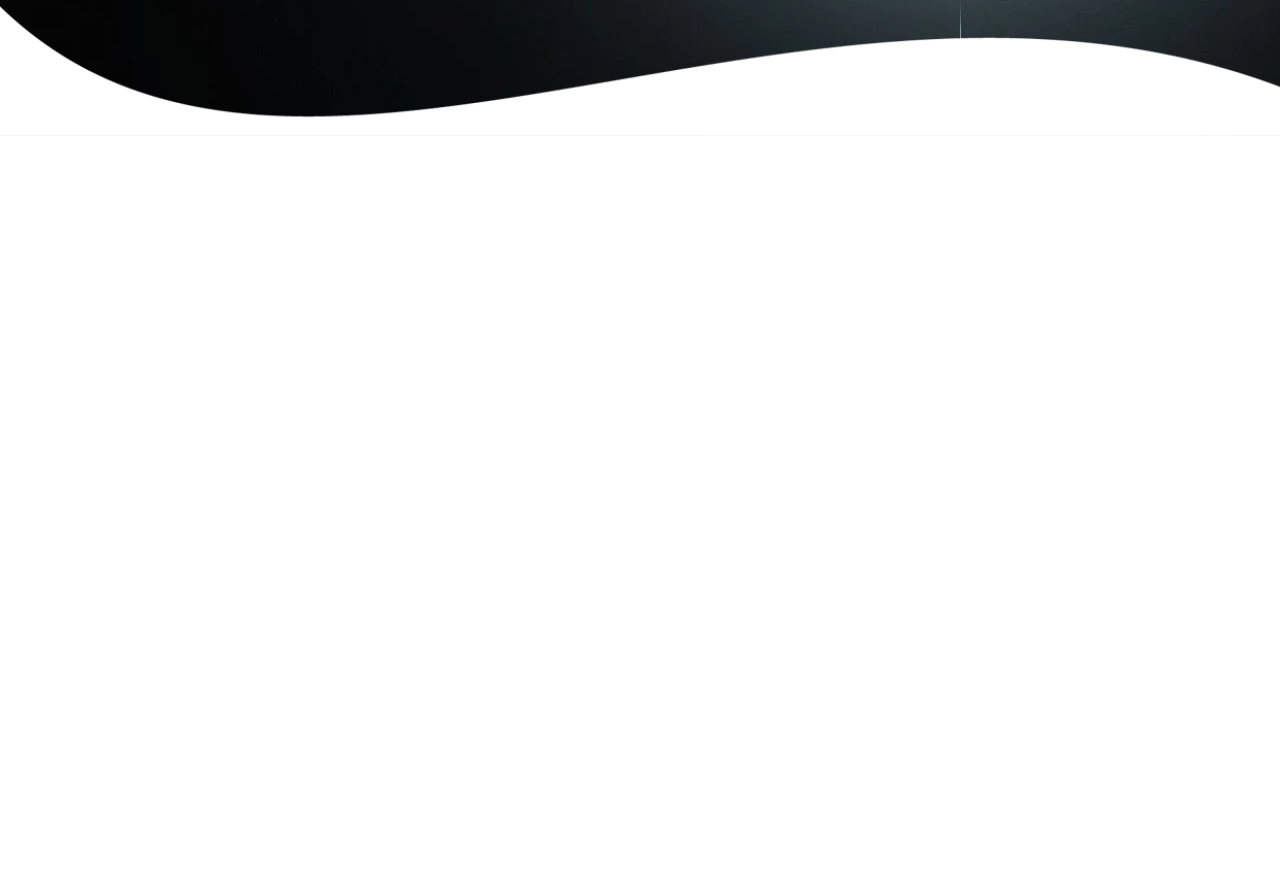
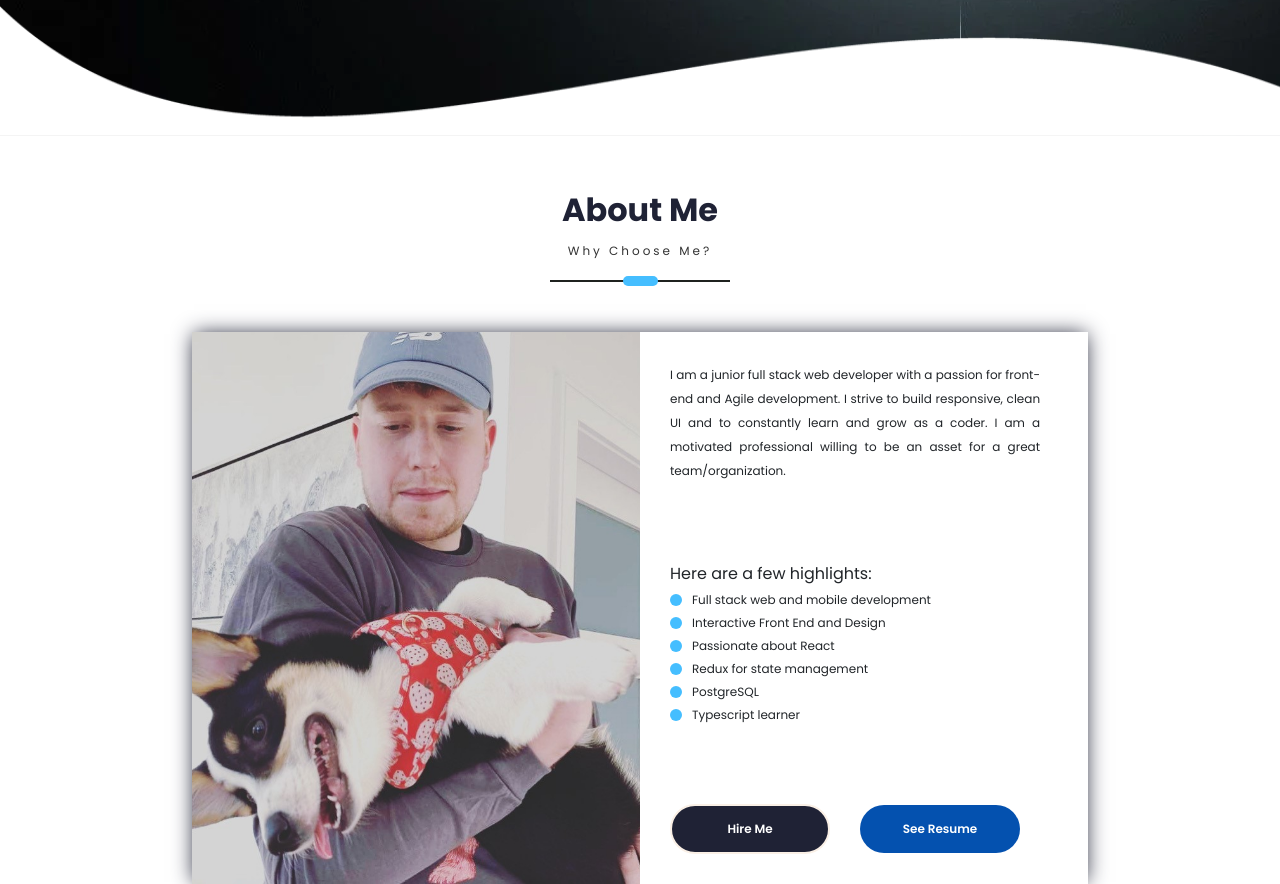
Before and after one commit to Matt-Chisholm/RESP-REACT, a React (Create React App) app: page / in a window 1280 px wide. Shown: the part 534-1418 px from the top of the page. Before the commit the page ends 800 px from the top, so only its background shows below. Built offline with nearby package versions, Linux system fonts and the light colour scheme; a web font is replaced by a local one.

Commit message:
about me styling and function

```diff
--- /dev/null
+++ b/src/PortfolioContainer/AboutMe/AboutMe.css
@@ -0,0 +1,82 @@
+.about-me-container {
+  display: flex;
+  flex-direction: column;
+  justify-content: center;
+  align-items: center;
+  margin: 50px 0 0 0;
+}
+.about-me-parent {
+  max-width: 1000px;
+  width: 70%;
+}
+.about-me-card {
+  display: flex;
+  width: 100%;
+  box-shadow: 0 0px 20px -2px #1f2235;
+}
+.about-me-profile {
+  width: 50%;
+  background-image: url("../../assets/aboutMe/me.jpg");
+  background-size: cover;
+  background-repeat: no-repeat;
+  background-position: center;
+}
+.about-me-details {
+  width: 48%;
+  text-align: justify;
+  padding: 30px;
+}
+.about-me-description {
+  font-size: 12px;
+}
+.about-me-highlights {
+  margin: 80px 0;
+}
+.highlght-heading {
+  font-family: "Poppins Bold";
+  font-size: 14px;
+  margin: 0 0 5px 0;
+}
+.highlight {
+  display: flex;
+  align-items: center;
+  margin: 5px 0;
+  font-size: 12px;
+}
+.highlight-blob {
+  height: 12px;
+  width: 12px;
+  margin: 0 10px 0 0;
+  background-color:rgb(69, 190, 255);
+  border-radius: 50%;
+}
+.about-me-options .highlighted-btn {
+  margin: 0 0 0 30px;
+}
+
+/*IPAD PRO RESPONSIVENESS*/
+@media only screen and (max-width: 1110px) {
+  .about-me-parent {
+    width: 88%;
+  }
+}
+@media only screen and (max-width: 898px) {
+  .about-me-profile {
+    display: none;
+  }
+  .about-me-details {
+    width: 100%;
+  }
+}
+@media only screen and (max-width: 466px) {
+  .about-me-options {
+    display: flex;
+    flex-direction: column;
+  }
+  .about-me-options .highlighted-btn {
+    margin: 24px 0 0 0 !important;
+  }
+  .about-me-options button {
+    width: 100%;
+  }
+}
--- /dev/null
+++ b/src/PortfolioContainer/AboutMe/AboutMe.js
@@ -0,0 +1,77 @@
+import React, { useEffect } from "react";
+import "./AboutMe.css";
+import ScreenHeading from "../../utilities/ScreenHeading/ScreenHeading";
+import ScrollService from "../../utilities/ScrollService";
+import Animations from "../../utilities/Animations";
+
+export default function AboutMe(props) {
+  let fadeInScreenHandler = (screen) => {
+    if (screen.fadeScreen !== props.id) {
+      return;
+    }
+    Animations.animations.fadeInScreen(props.id);
+  };
+
+  const fadeInSubscription =
+    ScrollService.currentScreenFadeIn.subscribe(fadeInScreenHandler);
+
+  const screenConstants = {
+    description:
+      "I am a junior full stack web developer with a passion for front-end and Agile development. I strive to build responsive, clean UI and to constantly learn and grow as a coder. I am a motivated professional willing to be an asset for a great team/organization. ",
+    highlights: {
+      bullets: [
+        "Full stack web and mobile development",
+        "Interactive Front End and Design",
+        "Passionate about React",
+        "Redux for state management",
+        "PostgreSQL",
+        "Typescript learner",
+      ],
+      heading: "Here are a few highlights:",
+    },
+  };
+
+  const renderHighlights = () => {
+    return screenConstants.highlights.bullets.map((value, i) => {
+      return (
+        <div className='highlight' key={i}>
+          <div className='highlight-blob'></div>
+          <span>{value}</span>
+        </div>
+      );
+    });
+  };
+
+  return (
+    <div className='about-me-container screen-container' id={props.id || ""}>
+      <div className='about-me-parent'>
+        <ScreenHeading title={"About Me"} subHeading={"Why Choose Me?"} />
+        <div className='about-me-card'>
+          <div className='about-me-profile'></div>
+          <div className='about-me-details'>
+            <span className='about-me-description'>
+              {screenConstants.description}
+            </span>
+            <div className='about-me-highlights'>
+              <div className='highlight-heading'>
+                <span>{screenConstants.highlights.heading}</span>
+              </div>
+              {renderHighlights()}
+            </div>
+            <div className='about-me-options'>
+              <button
+                className='btn primary-btn'
+                onClick={() => ScrollService.scrollHandler.scrollToHireMe()}>
+                {" "}
+                Hire Me{" "}
+              </button>
+              <a href='https://resume.creddle.io/resume/7w30gjoqxwq'>
+                <button className='btn highlighted-btn'>See Resume</button>
+              </a>
+            </div>
+          </div>
+        </div>
+      </div>
+    </div>
+  );
+}
--- a/src/PortfolioContainer/Home/Header/Header.js
+++ b/src/PortfolioContainer/Home/Header/Header.js
@@ -37,11 +37,12 @@
   const getHeaderOptionsClass = (index) => {
     let classes = "header-option";
     if (index < totalScreens.length - 1) {
-      classes += "header-option-separator";
+      classes += " header-option-separator";
     }
     if (selectedScreen === index) {
-      classes += "selected-header-option";
+      classes += " selected-header-option";
     }
+    return classes;
   };
 
   const switchScreen = (index, screen) => {
--- a/src/utilities/ScreenHeading/ScreenHeading.css
+++ b/src/utilities/ScreenHeading/ScreenHeading.css
@@ -5,44 +5,38 @@
   width: 100%;
   margin: 0 0 50px 0;
 }
-
 .screen-sub-heading {
   letter-spacing: 3px;
-    margin: 8px 0 18px 0;
+  margin: 8px 0 10px 0;
   font-size: 12px;
   color: var(--black);
 }
-
 .screen-heading {
   font-size: 32px;
   color: #1f2235;
   font-family: "Poppins Bold";
 }
-
-.heading-separator {
+.heading-seperator {
   display: flex;
   align-items: center;
   position: relative;
   width: 180px;
   margin: 10px 0 0 0;
 }
-
-.separator-line {
+.seperator-line {
   width: 100%;
   height: 2px;
-    background-color: #1f2235;
+  background-color: #1f221f;
 }
-
-.separator-blob {
+.seperator-blob {
   height: 10px;
   width: 100%;
   position: absolute;
   display: flex;
   justify-content: center;
 }
-
-.separator-blob div {
+.seperator-blob div {
   width: 35px;
   border-radius: 10px;
-    background-color: #0ABEAD;
+  background-color:rgb(69, 190, 255);
 }
--- a/src/utilities/ScreenHeading/ScreenHeading.js
+++ b/src/utilities/ScreenHeading/ScreenHeading.js
@@ -3,11 +3,10 @@
 
 export default function ScreenHeading(props) {
   return (
-    <div classname='heading-container'>
-      <div classname='screen-heading'>
+    <div className='heading-container'>
+      <div className='screen-heading'>
         <span>{props.title}</span>
       </div>
-
       {props.subHeading ? (
         <div className='screen-sub-heading'>
           <span>{props.subHeading}</span>
@@ -15,12 +14,10 @@
       ) : (
         <div></div>
       )}
-
-      <div className='heading separator'>
-        <div className='separator-line'>
-          <div className='separator-blob'>
-            <div></div>
-          </div>
+      <div className='heading-seperator'>
+        <div className='seperator-line'></div>
+        <div className='seperator-blob'>
+          <div></div>
         </div>
       </div>
     </div>
--- a/src/utilities/commonUtils.js
+++ b/src/utilities/commonUtils.js
@@ -1,9 +1,14 @@
 import Home from "../PortfolioContainer/Home/Home";
+import AboutMe from "../PortfolioContainer/AboutMe/AboutMe";
 
 export const totalScreens = [
   {
     screen_name: "Home",
     component: Home,
+  },
+  {
+    screen_name: "AboutMe",
+    component: AboutMe,
   },
 ];
 
```
Also changed, not shown: src/assets/aboutMe/me.jpg (added). Lines whose indentation alone changed are shown as unchanged.
